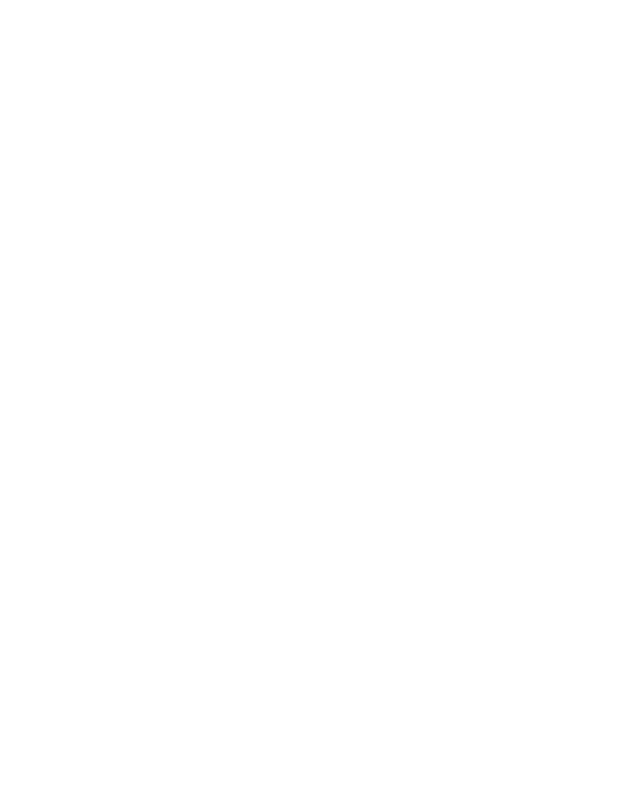
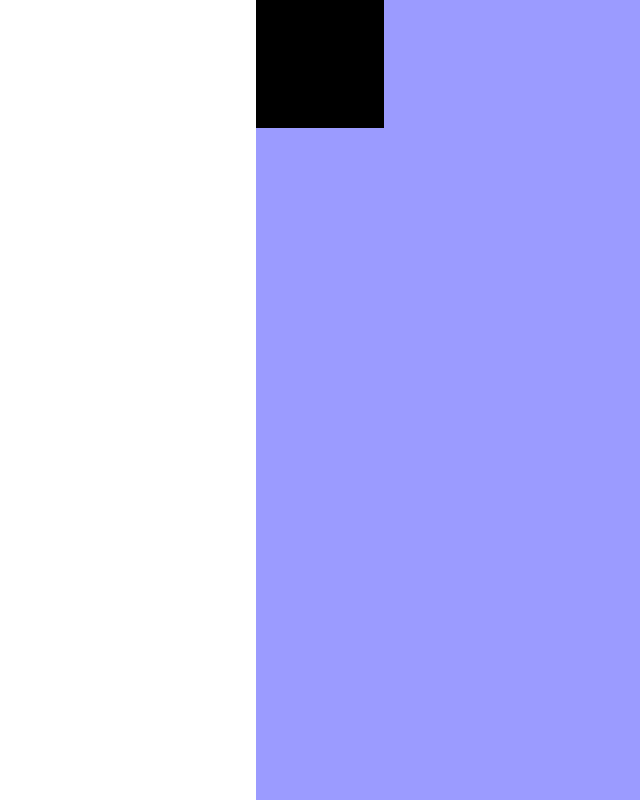
Before and after one commit to trapwalker/flatcraft, a plain HTML site: page client/test_page/index.html in a window 1280 px wide. Shown: the whole page, without its empty margins (0-640 px from the left). Drawn offline with Linux system fonts and the light colour scheme.

Commit message:
client: Добавлен ресайз окна и начальная отрисовка.

```diff
--- a/client/test_page/css/style.css
+++ b/client/test_page/css/style.css
@@ -13,17 +13,14 @@
   position : absolute;
   top : 0;
   left : 20%;
-  /*margin : 20px;*/
   height : 100%;
   width: 80%;
+  overflow : hidden;
 }
-
 
 #render {
   display : block;
   position : absolute;
   top : 0;
   left : 0;
-  height : 100%;
-  width: 100%;
 }
--- a/client/test_page/js/index.js
+++ b/client/test_page/js/index.js
@@ -7,15 +7,25 @@
   function init() {
     workfield = document.getElementById('workfield');
     main_canvas = document.getElementById('render');
+    main_canvas.height = workfield.clientHeight;
+    main_canvas.width = workfield.clientWidth;
     main_ctx = main_canvas.getContext('2d');
 
+    repaint();
+
     function repaint() {
-      // todo: realize
+      //Тестовые данные для отображения:
+      main_ctx.fillStyle = BASE_COLOR;
+      main_ctx.fillRect(0, 0, main_canvas.width, main_canvas.height);
+      main_ctx.fillStyle = "black";
+      main_ctx.fillRect(0, 0, 128, 128);
     }
 
-    function resize(e) {
-      // todo: realize
-      repaint(); // ?
+    window.onresize = function resize()
+    {
+      main_canvas.height = workfield.clientHeight;
+      main_canvas.width = workfield.clientWidth;
+      repaint();
     }
   }
 
```
Also changed, not shown: client/test_page/index.html (+0 -1 lines).
